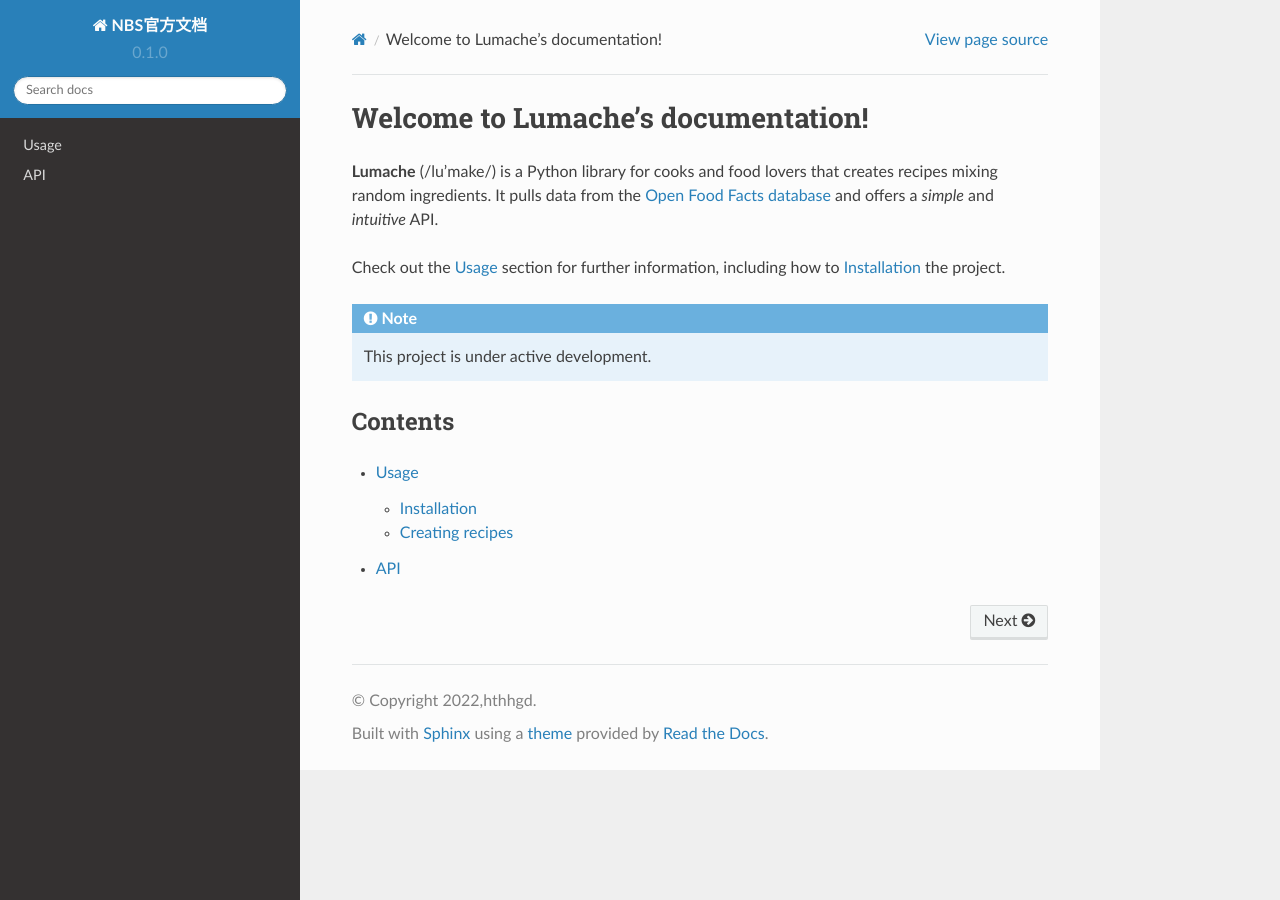
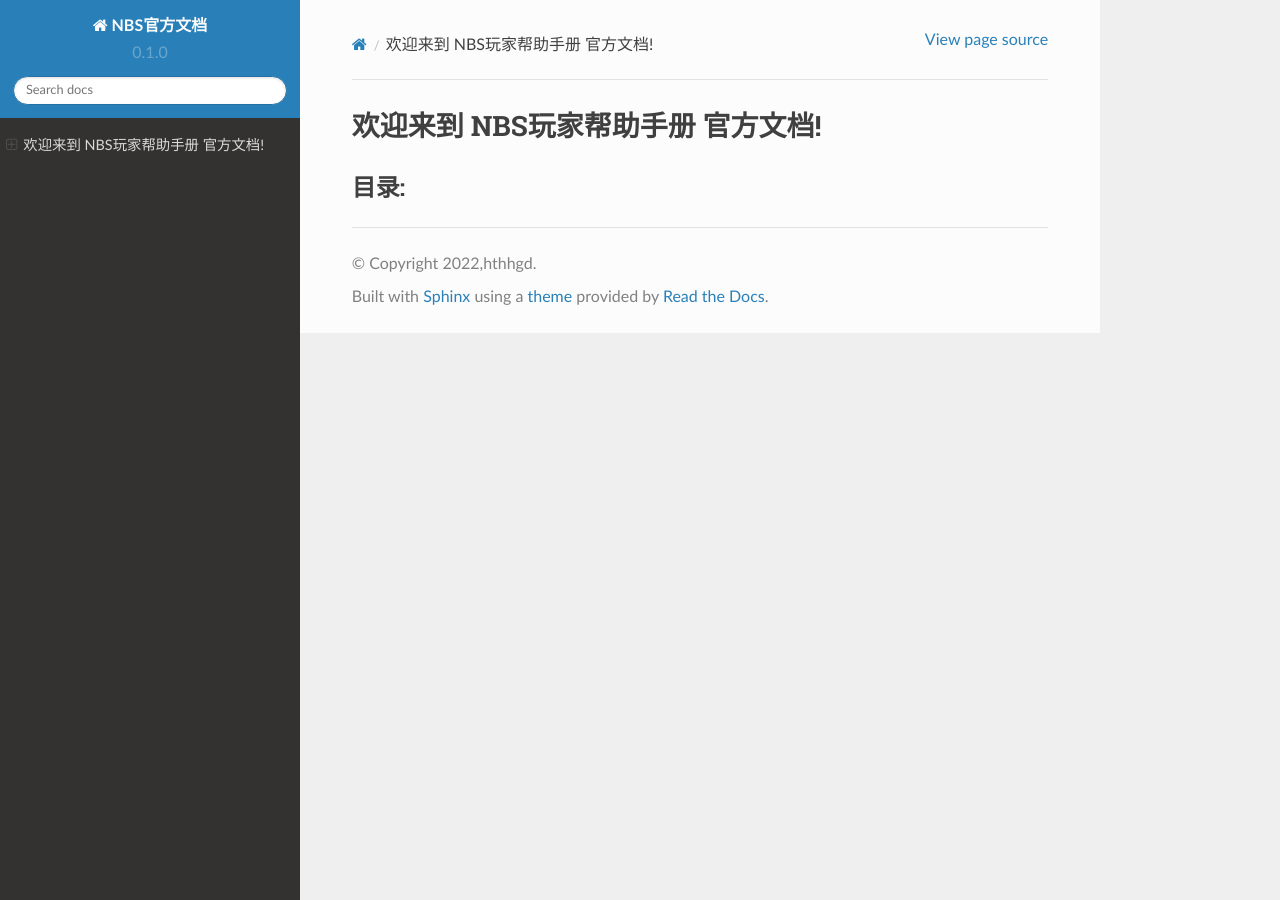
Before and after one commit to hthhgd/NBS-doc, a Sphinx documentation site: the page built from docs/source/index.rst, in a window 1280 px wide. Built offline with Sphinx 7.4.7 and the Read the Docs theme 2.0.0, drawn with Linux system fonts in a browser that asks for light colours.

Commit message:
Update index.rst

```diff
--- a/docs/source/index.rst
+++ b/docs/source/index.rst
@@ -1,22 +1,9 @@
-Welcome to Lumache's documentation!
+欢迎来到 NBS玩家帮助手册 官方文档!
 ===================================
 
-**Lumache** (/lu'make/) is a Python library for cooks and food lovers
-that creates recipes mixing random ingredients.
-It pulls data from the `Open Food Facts database <https://world.openfoodfacts.org/>`_
-and offers a *simple* and *intuitive* API.
-
-Check out the :doc:`usage` section for further information, including
-how to :ref:`installation` the project.
-
-.. note::
-
-   This project is under active development.
-
-Contents
+目录:
 --------
 
 .. toctree::
-
-   usage
-   api
+   :maxdepth: 3
+   :caption: 目录:
```
